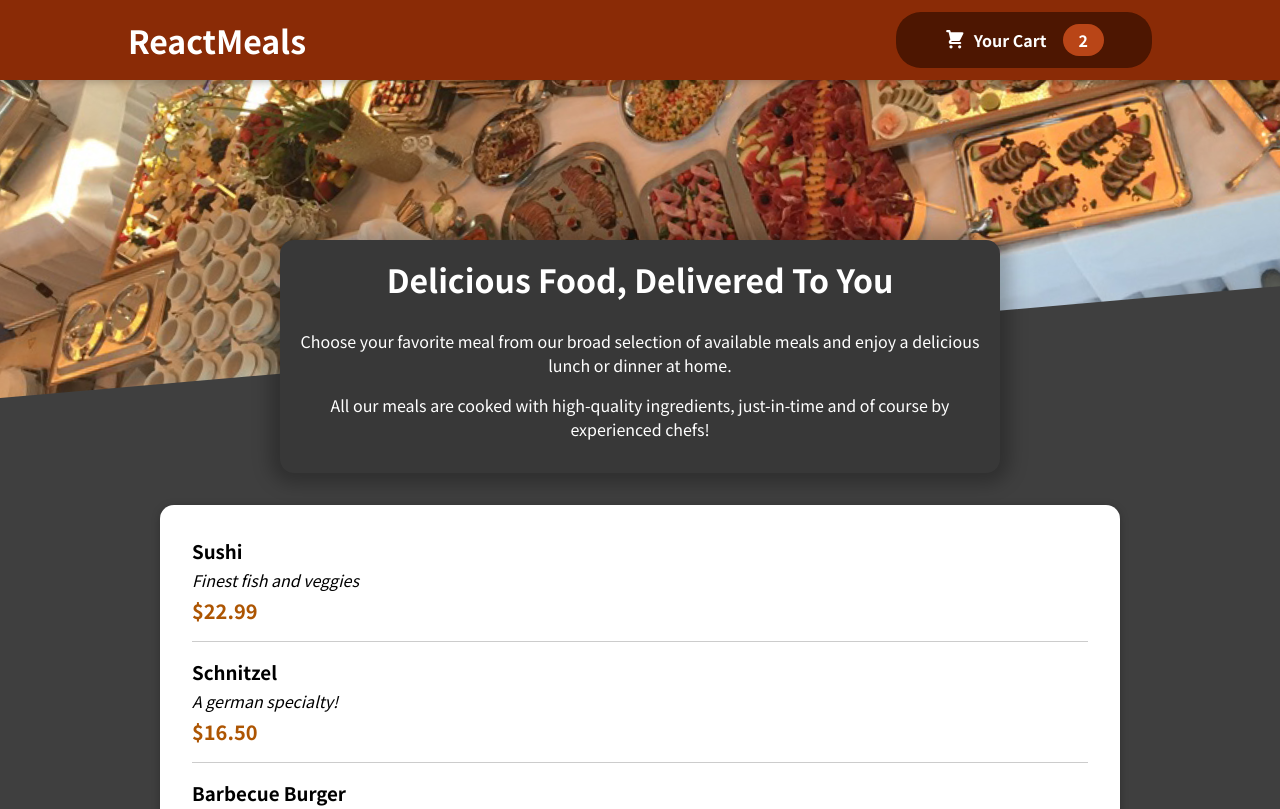
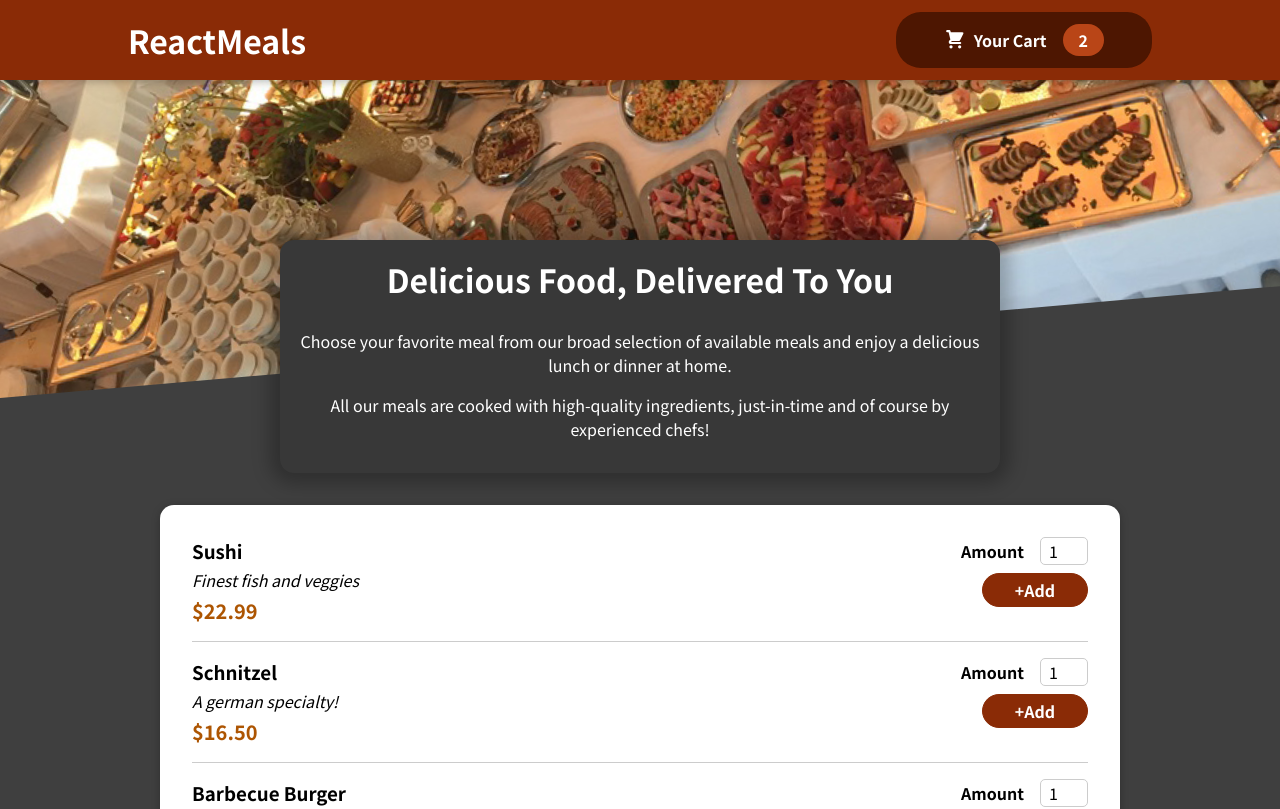
Before and after one commit to tajmalnas/Food-Order-App, a React (Create React App) app: page / in a window 1280 px wide. Shown: the top 809 px of the page. Built offline with nearby package versions, Linux system fonts and the light colour scheme.

Commit message:
added form in meal items

```diff
--- a/src/components/Meals/AvailableMeals.js
+++ b/src/components/Meals/AvailableMeals.js
@@ -31,7 +31,7 @@
   ];
 
 const AvailableMeals = () => {
-    const mealsList =DUMMY_MEALS.map(meal=><MealItem key={meal.id} name={meal.name} description={meal.description} price={meal.price}/>)
+    const mealsList =DUMMY_MEALS.map(meal=><MealItem id={meal.id} key={meal.id} name={meal.name} description={meal.description} price={meal.price}/>)
   return (
     <section className={classes.meals}>
     <Card>
--- /dev/null
+++ b/src/components/Meals/MealItem/MealIteamForm.js
@@ -0,0 +1,22 @@
+import React from 'react'
+
+import classes from './MealIteamForm.module.css'
+import Input from '../../UI/Input'
+
+const MealIteamForm = (props) => {
+  return (
+    <form className={classes.form}>
+    <Input label="Amount" input={{
+        id:'amount'+props.id,
+        type:'number',
+        min:'1',
+        max:'5',
+        step:'1',
+        defaultValue:'1'
+    }} />
+    <button>+Add</button>
+    </form>
+  )
+}
+
+export default MealIteamForm
--- /dev/null
+++ b/src/components/Meals/MealItem/MealIteamForm.module.css
@@ -0,0 +1,20 @@
+.form {
+    text-align: right;
+  }
+
+  .form button {
+    font: inherit;
+    cursor: pointer;
+    background-color: #8a2b06;
+    border: 1px solid #8a2b06;
+    color: white;
+    padding: 0.25rem 2rem;
+    border-radius: 20px;
+    font-weight: bold;
+  }
+
+  .form button:hover,
+  .form button:active {
+    background-color: #641e03;
+    border-color: #641e03;
+  }
--- a/src/components/Meals/MealItem/MealItem.js
+++ b/src/components/Meals/MealItem/MealItem.js
@@ -1,5 +1,6 @@
 import React from 'react'
 import classes from './MealItem.module.css'
+import MealIteamForm from './MealIteamForm'
 
 const MealItem = (props) => {
   const price =`$${props.price.toFixed(2)}`
@@ -10,6 +11,9 @@
           <div className={classes.description}>{props.description}</div>
           <div className={classes.price}>{price}</div>
         </div>
+        <div>
+          <MealIteamForm/>
+        </div>
     </li>
   )
 }
--- /dev/null
+++ b/src/components/UI/Input.js
@@ -0,0 +1,13 @@
+import React from 'react'
+import classes from './Input.module.css'
+
+const Input = (props) => {
+  return (
+    <div className={classes.input}>
+        <label htmlFor={props.input.id}>{props.label}</label>
+        <input id={props.input.id} {...props.input} />
+    </div>
+  )
+}
+
+export default Input
--- /dev/null
+++ b/src/components/UI/Input.module.css
@@ -0,0 +1,19 @@
+
+.input {
+    display: flex;
+    align-items: center;
+    margin-bottom: 0.5rem;
+  }
+
+  .input label {
+    font-weight: bold;
+    margin-right: 1rem;
+  }
+
+  .input input {
+    width: 3rem;
+    border-radius: 5px;
+    border: 1px solid #ccc;
+    font: inherit;
+    padding-left: 0.5rem;
+  }
```
